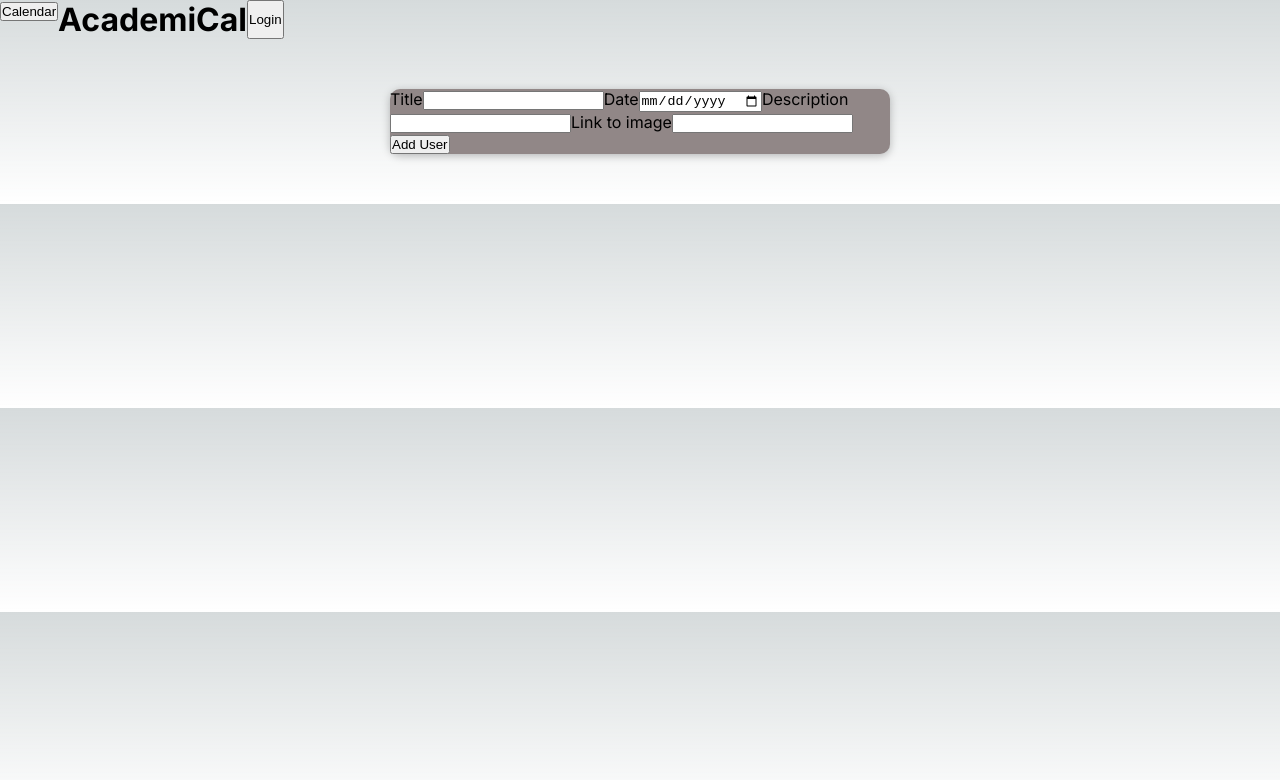
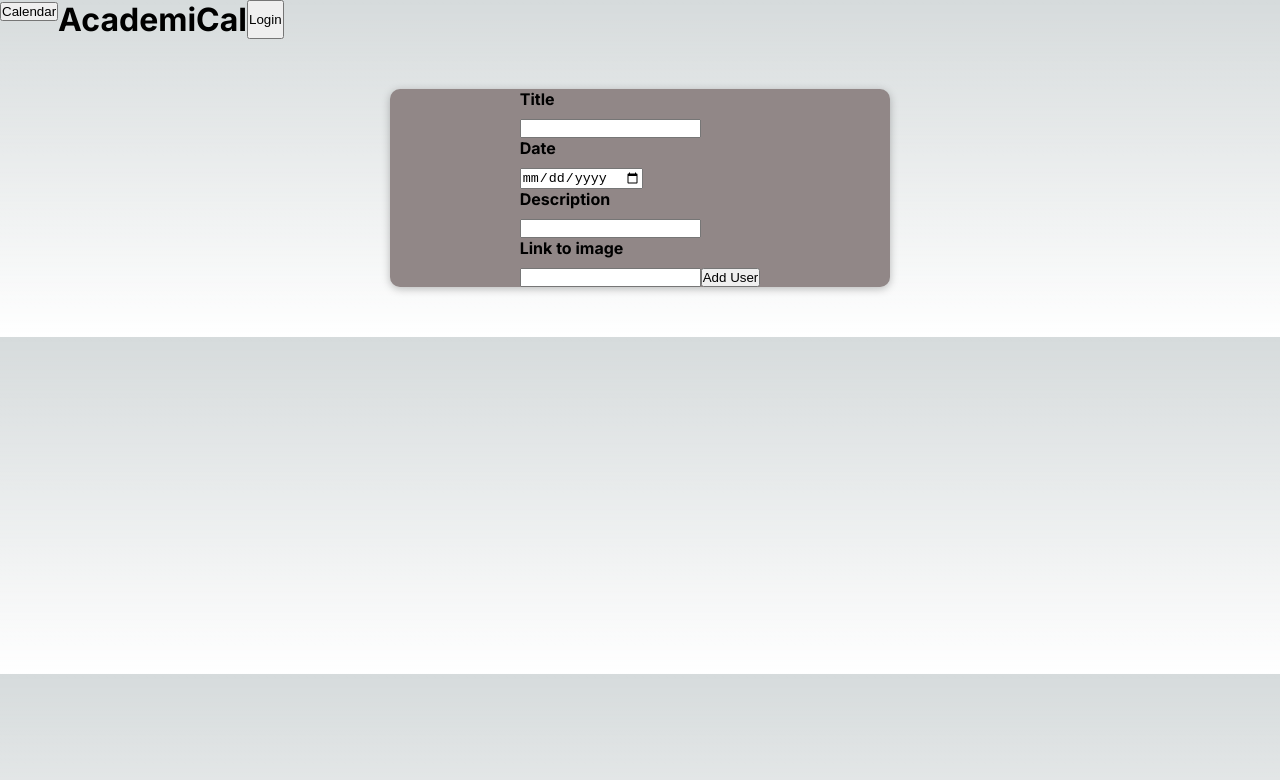
Before and after one commit to ZephyrIO/AcademiCal, a Next.js app in the folder academical/: page /add-event in a window 1280 px wide. Shown: the top 780 px of the page. Built offline with nearby package versions, Linux system fonts and the light colour scheme.

Commit message:
Update AddEvent.css

```diff
--- a/academical/components/AddEvent.css
+++ b/academical/components/AddEvent.css
@@ -0,0 +1,21 @@
+.input {
+    margin: 2rem auto;
+    padding: 1rem;
+    width: 90%;
+    max-width: 40rem;
+  }
+  label {
+    display: block;
+    font-weight: bold;
+    margin-bottom: 0.5rem;
+    color: black;
+  }
+
+  .input input {
+    font: inherit;
+    display: block;
+    width: 100%;
+    border: 1px solid black;
+    padding: 0.15rem;
+    margin-bottom: 0.5rem;
+  }
```
